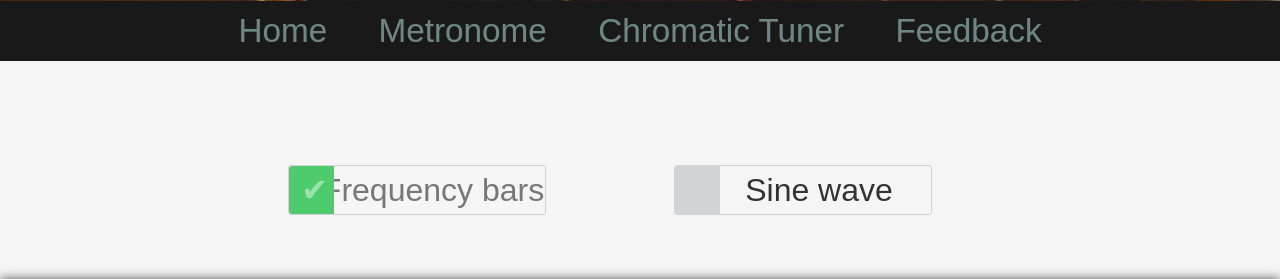
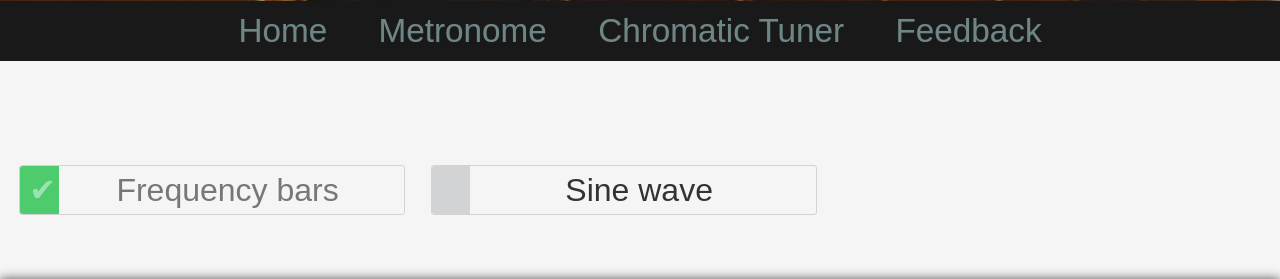
Before and after one commit to Plommonsorbet/Fikapaus, a Flask app: page /chromatic-tuner in a window 1280 px wide. Shown: the part 639-918 px from the top of the page. Run offline with Flask 2, Linux system fonts and the light colour scheme; some web fonts are replaced.

Commit message:
changed style.css

```diff
--- a/static/css/style.css
+++ b/static/css/style.css
@@ -47,6 +47,9 @@ button::-moz-focus-inner {
 
         background: url('../img/violins2.jpg') left ;
     }
+    .radio-label{
+        font-size: 2.5vmax;
+    }
 }
 
 @media only screen and (min-width: 350px) {
@@ -59,6 +62,9 @@ button::-moz-focus-inner {
    header {
 
         background: url('../img/violins2.jpg') left ;
+    }
+   .radio-label{
+        font-size: 2vmax;
     }
 }
 
@@ -73,6 +79,9 @@ button::-moz-focus-inner {
     header {
         background: url('../img/violins2.jpg') left ;
     }
+    .radio-label{
+        font-size: 2.5vmax;
+    }
 
 }
 
@@ -86,6 +95,9 @@ button::-moz-focus-inner {
     }
     header {
         background-image: url('../img/violins2.jpg') ;
+    }
+    .radio-label{
+        font-size: 2.5vmax;
     }
 }
 
@@ -301,19 +313,20 @@ footer a:hover {
 .radiobutton {
     float: left;
 	clear: both;
-	margin: 0 5vw;
+	margin-right: 2vw;
 }
 
 
 
 .radio-label {
-  font-size: 2.5vmax;
-  width: 20vmax;
+
+  width: 30vw;
   border-radius: 3px;
   border: 1px solid #D1D3D4
 }
 
 #radiolist {
+    padding-left: 1.5vw;
     padding-top: 5vh;
     list-style: none;
     text-align: center;
@@ -339,7 +352,7 @@ input.radio:empty ~ label {
 	position: relative;
 	float: left;
 	line-height: 6vh;
-	text-indent: 2.5vmax;
+	text-indent: 2.4vmax;
 	margin-top: 8vh;
 	cursor: pointer;
 	-webkit-user-select: none;
@@ -354,7 +367,7 @@ input.radio:empty ~ label:before {
 	bottom: 0;
 	left: 0;
 	content: '';
-	width: 3.5vmax;
+	width: 3vmax;
 	background: #D1D3D4;
 	border-radius: 3px 0 0 3px;
 }
```
